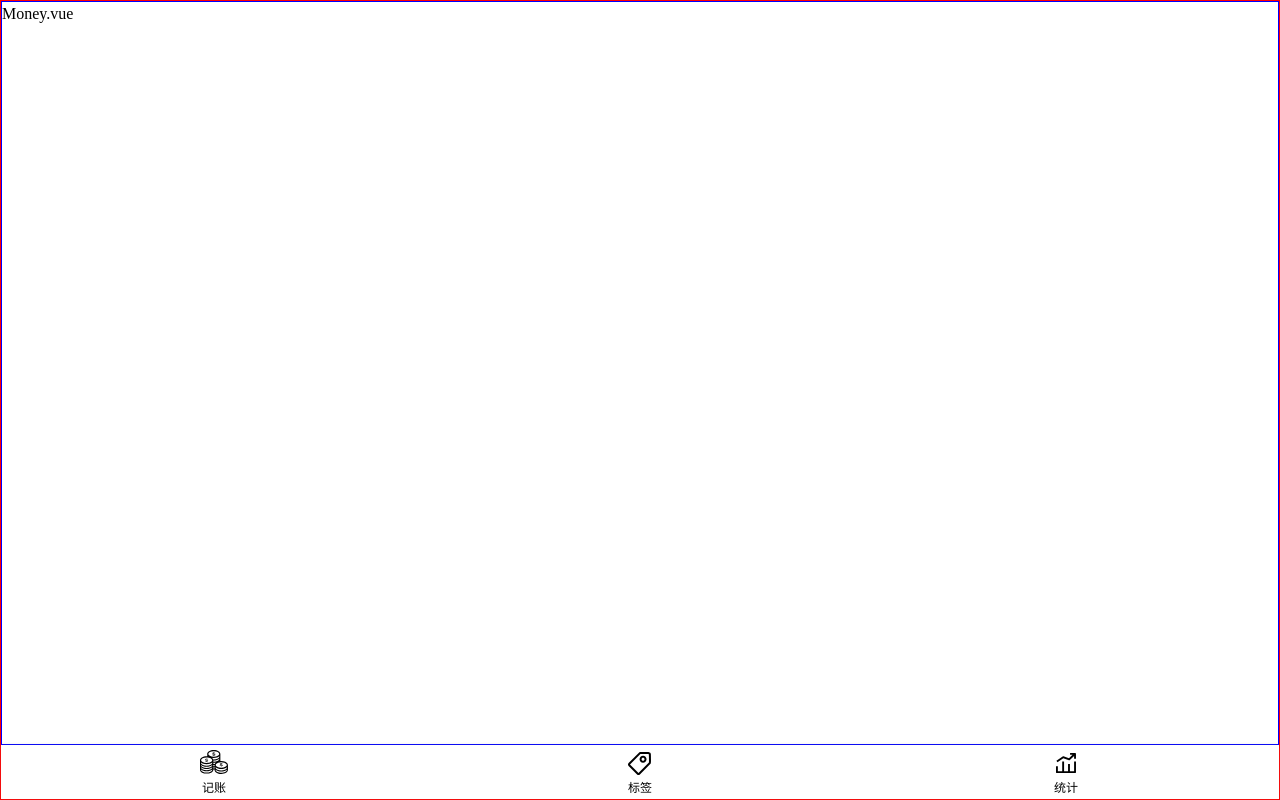
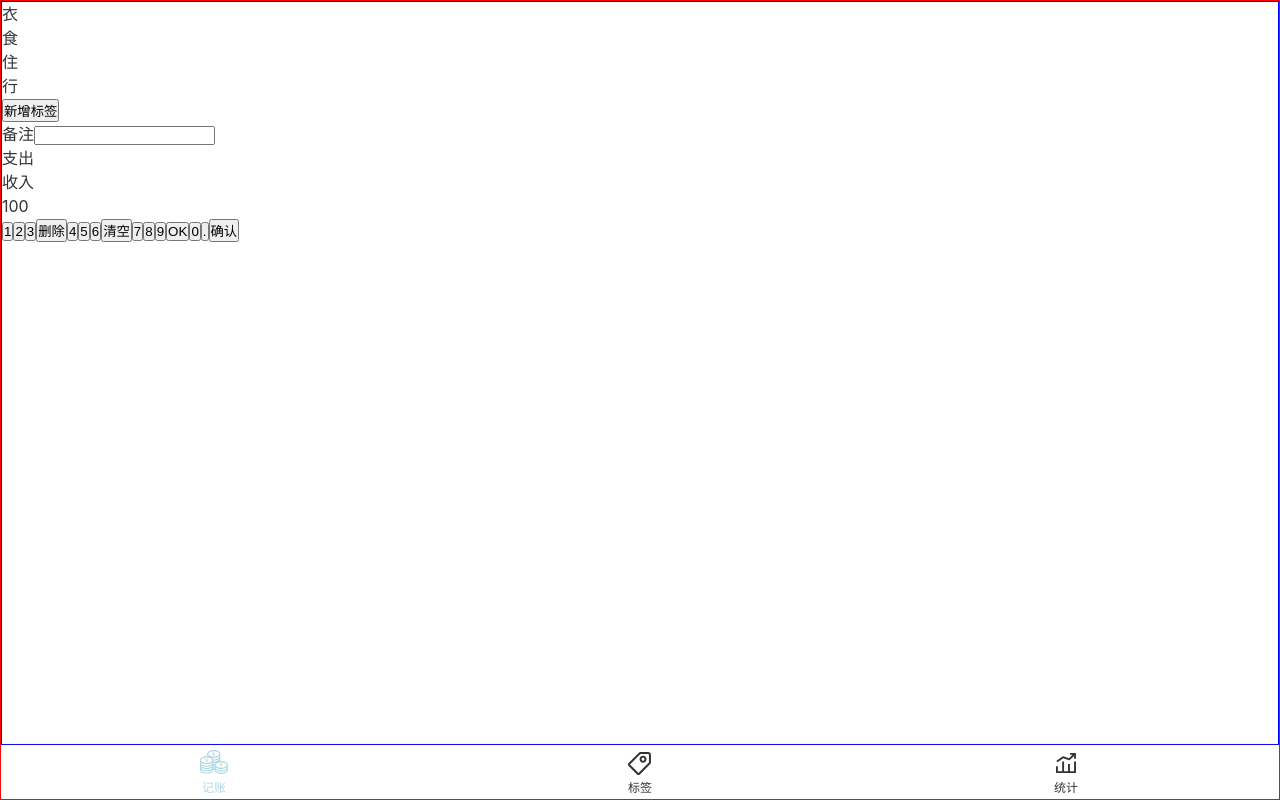
Before and after one commit to mnkin/test-morney, a Vue app: page /#/money in a window 1280 px wide. Built offline with nearby package versions, Linux system fonts and the light colour scheme.

Commit message:
添加全局样式和全局变量

```diff
--- a/package.json
+++ b/package.json
@@ -36,6 +36,7 @@
     "sass": "1.36.0",
     "sass-loader": "8.0.2",
     "svg-sprite-loader": "^6.0.11",
+    "svgo-loader": "^3.0.0",
     "typescript": "4.1.6",
     "vue-template-compiler": "2.6.14"
   }
--- a/public/index.html
+++ b/public/index.html
@@ -1,15 +1,22 @@
 <!DOCTYPE html>
 <html lang="">
   <head>
-    <meta charset="utf-8">
-    <meta http-equiv="X-UA-Compatible" content="IE=edge">
-    <meta name="viewport" content="width=device-width,initial-scale=1.0">
-    <link rel="icon" href="<%= BASE_URL %>favicon.ico">
+    <meta charset="utf-8" />
+    <meta http-equiv="X-UA-Compatible" content="IE=edge" />
+    <meta
+      name="viewport"
+      content="width=device-width,initial-scale=1,minimum-scale=1,maximum-scale=1,user-scalable=no,viewport-fit=cover"
+    />
+    <link rel="icon" href="<%= BASE_URL %>favicon.ico" />
     <title><%= htmlWebpackPlugin.options.title %></title>
   </head>
   <body>
     <noscript>
-      <strong>We're sorry but <%= htmlWebpackPlugin.options.title %> doesn't work properly without JavaScript enabled. Please enable it to continue.</strong>
+      <strong
+        >We're sorry but <%= htmlWebpackPlugin.options.title %> doesn't work
+        properly without JavaScript enabled. Please enable it to
+        continue.</strong
+      >
     </noscript>
     <div id="app"></div>
     <!-- built files will be auto injected -->
--- a/src/App.vue
+++ b/src/App.vue
@@ -5,16 +5,12 @@
 </template>
 
 <style lang="scss">
-* {
-  margin: 0;
-  padding: 0;
-  box-sizing: border-box;
-}
+@import "~@/assets/style/helper.scss";
+@import "~@/assets/style/reset.scss";
+
 body {
   line-height: 1.5;
-}
-a {
-  text-decoration: none;
-  color: inherit;
+  font-family: $font-hei;
+  color: #333;
 }
 </style>
--- /dev/null
+++ b/src/assets/style/helper.scss
@@ -0,0 +1,7 @@
+// 变量、方法和mixin
+
+$font-hei:-apple-system, "Helvetica Neue", Helvetica, "Nimbus Sans L", Arial, "Liberation Sans", "PingFang SC", "Hiragino Sans GB", "Source Han Sans CN", "Source Han Sans SC", "Microsoft YaHei", "Wenquanyi Micro Hei", "WenQuanYi Zen Hei", "ST Heiti", SimHei, "WenQuanYi Zen Hei Sharp", sans-serif;
+$font-song:Georgia, "Nimbus Roman No9 L", "Songti SC", STSong, "AR PL New Sung", "AR PL SungtiL GB", NSimSun, SimSun, "TW\-Sung", "WenQuanYi Bitmap Song", "AR PL UMing CN", "AR PL UMing HK", "AR PL UMing TW", "AR PL UMing TW MBE", PMingLiU, MingLiU, serif;
+$font-kai:Baskerville, Georgia, "Liberation Serif", "Kaiti SC", STKaiti, "AR PL UKai CN", "AR PL UKai HK", "AR PL UKai TW", "AR PL UKai TW MBE", "AR PL KaitiM GB", KaiTi, KaiTi_GB2312, DFKai-SB, "TW\-Kai", serif;
+
+$color-hightlight:lightblue;
--- /dev/null
+++ b/src/assets/style/reset.scss
@@ -0,0 +1,9 @@
+* {
+    margin: 0;
+    padding: 0;
+    box-sizing: border-box;
+  }
+  a {
+    text-decoration: none;
+    color: inherit;
+  }
--- a/src/components/Nav.vue
+++ b/src/components/Nav.vue
@@ -1,16 +1,16 @@
 <template>
   <nav>
-    <router-link to="/money" class="item">
+    <router-link to="/money" class="item" active-class="selected">
       <Icon name="money" />
       记账
     </router-link>
 
-    <router-link to="/labels" class="item">
+    <router-link to="/labels" class="item" active-class="selected">
       <Icon name="label" />
       标签
     </router-link>
 
-    <router-link to="/Statistics" class="item">
+    <router-link to="/Statistics" class="item" active-class="selected">
       <Icon name="statistics" />
       统计
     </router-link>
@@ -24,6 +24,8 @@
 </script>
 
 <style lang="scss" scoped>
+@import "~@/assets/style/helper.scss";
+
 nav {
   display: flex;
   box-shadow: 0 0 3px rgba($color: grey, $alpha: 0.25);
@@ -40,5 +42,8 @@
       height: 32px;
     }
   }
+  > .item.selected {
+    color: $color-hightlight;
+  }
 }
 </style>
--- a/src/views/Money.vue
+++ b/src/views/Money.vue
@@ -1,6 +1,53 @@
 <template>
   <Layout>
-    <p>Money.vue</p>
+    <div class="money">
+      <div class="tags">
+        <ul class="current">
+          <li>衣</li>
+          <li>食</li>
+          <li>住</li>
+          <li>行</li>
+        </ul>
+        <div class="new">
+          <button>新增标签</button>
+        </div>
+      </div>
+
+      <div>
+        <label class="notes">
+          <span class="name">备注</span>
+          <input type="text" />
+        </label>
+      </div>
+
+      <div>
+        <ul class="types">
+          <li class="selected">支出</li>
+          <li>收入</li>
+        </ul>
+      </div>
+
+      <div class="numberPad">
+        <div class="output">100</div>
+        <div class="buttons">
+          <button>1</button>
+          <button>2</button>
+          <button>3</button>
+          <button>删除</button>
+          <button>4</button>
+          <button>5</button>
+          <button>6</button>
+          <button>清空</button>
+          <button>7</button>
+          <button>8</button>
+          <button>9</button>
+          <button>OK</button>
+          <button>0</button>
+          <button>.</button>
+          <button>确认</button>
+        </div>
+      </div>
+    </div>
   </Layout>
 </template>
 
@@ -9,3 +56,7 @@
 
 export default Vue.extend({});
 </script>
+
+<style lang="scss" scoped>
+// @import "~@/assets/style/helper.scss";
+</style>
--- a/vue.config.js
+++ b/vue.config.js
@@ -13,6 +13,13 @@
       .use("svg-sprite-loader")
       .loader("svg-sprite-loader")
       .options({ extract: false })
+      .end()
+      .use("svgo-loader")
+      .loader("svgo-loader")
+      // .tap((options) => ({
+      //   ...options,
+      //   plugins: [{ removeAttrs: { attrs: "fill" } }],
+      // }))
       .end();
     config
       .plugin("svg-sprite")
```
Also changed, not shown: 1 other file (tests, documents, lock files or other folders).
